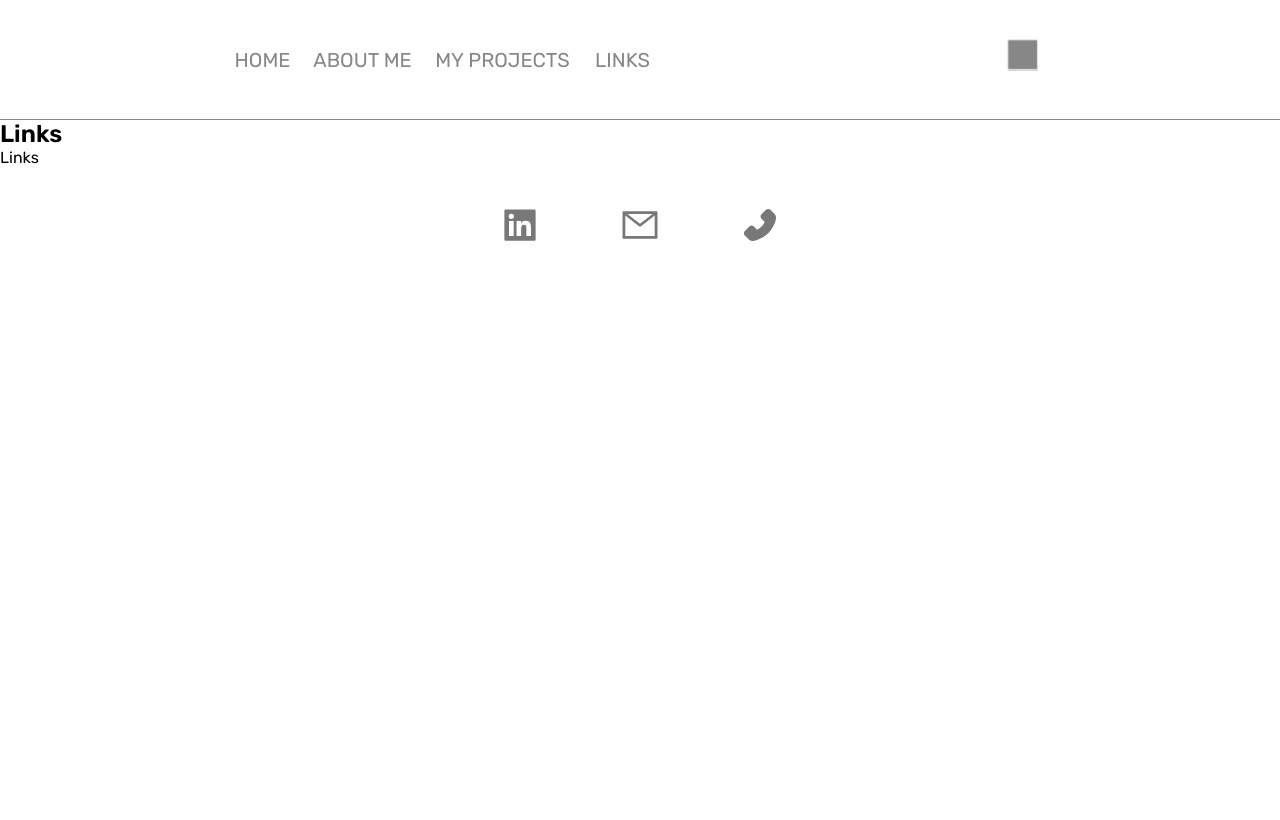
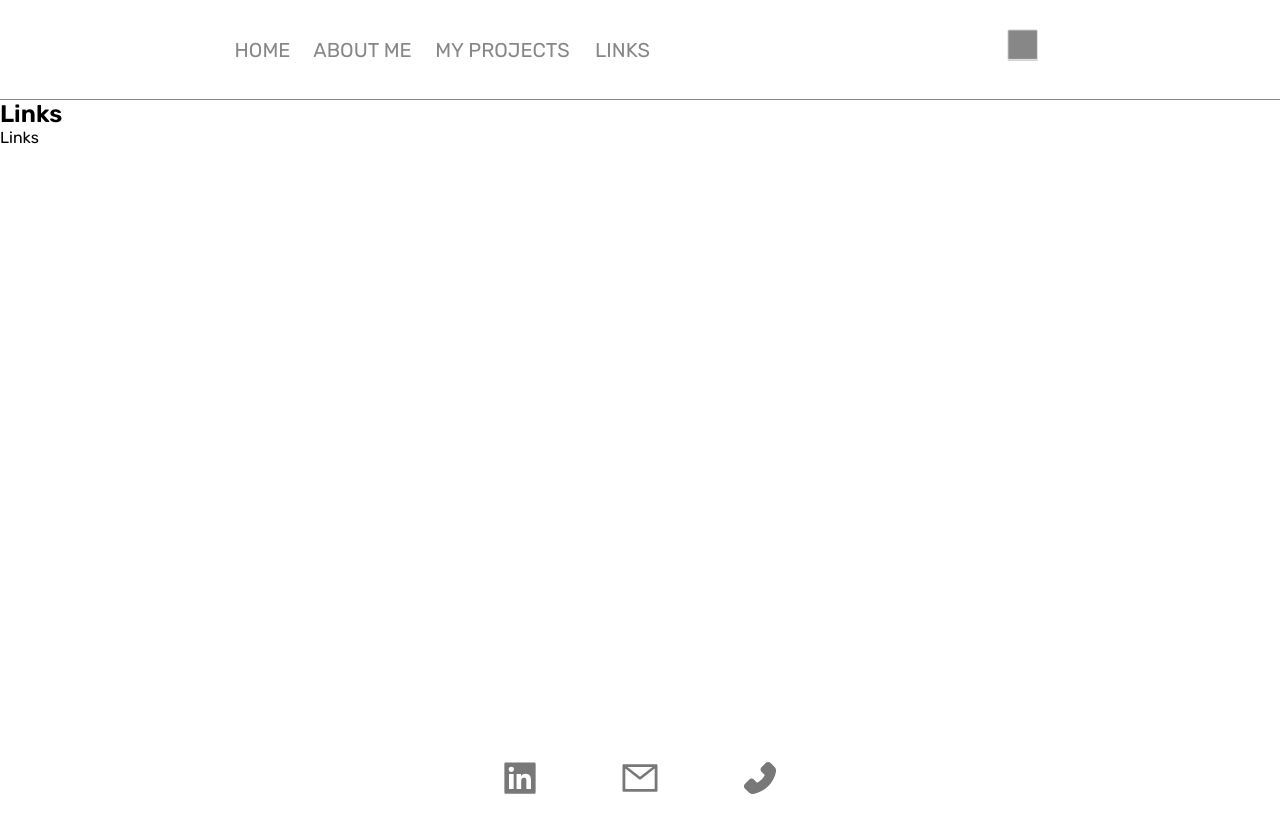
Before and after one commit to molekJ/profil-page, a React (Create React App) app: page /links in a window 1280 px wide. Built offline with nearby package versions, Linux system fonts and the light colour scheme.

Commit message:
footer position changed. It is always on the bottom

```diff
--- a/src/GlobalStyles.tsx
+++ b/src/GlobalStyles.tsx
@@ -21,6 +21,7 @@ export const GlobalStyle = createGlobalStyle`
 
 body {
     min-width: 100px;
+    min-height: 100vh;
     font-family: 'Rubik', sans-serif;
 }
 
--- a/src/components/Navbar/NavbarStyled.tsx
+++ b/src/components/Navbar/NavbarStyled.tsx
@@ -79,7 +79,7 @@ export const MainContainerWeb = styled.div`
   z-index: 999;
   background-color: var(--white);
   display: flex;
-  height: 120px;
+  height: 100px;
   justify-content: space-around;
   color: var(--darkgrey);
   font-size: 20px;
--- a/src/components/ProjectSection/ProjectSectionStyled.tsx
+++ b/src/components/ProjectSection/ProjectSectionStyled.tsx
@@ -8,7 +8,7 @@ export const ProjectsContainer = styled.div<LightBg>`
   background: var(--darkgrey);
   padding: 100px 50px;
   color: white;
-
+  min-height: calc(100vh - 200px);
   background: ${({ lightBg }) =>
     lightBg ? "var(--white)" : "var(--darkgrey)"};
 
--- a/src/pages/AboutMe/AboutMe.tsx
+++ b/src/pages/AboutMe/AboutMe.tsx
@@ -1,8 +1,10 @@
+import { Container } from "./AboutMeStyled";
+
 export const AboutMe = () => {
   return (
-    <>
+    <Container>
       <h2>About</h2>
       <p>About</p>
-    </>
+    </Container>
   );
 };
--- /dev/null
+++ b/src/pages/AboutMe/AboutMeStyled.tsx
@@ -0,0 +1,5 @@
+import styled from "styled-components";
+
+export const Container = styled.div`
+  min-height: calc(100vh - 180px);
+`;
--- a/src/pages/Home/HomeStyled.tsx
+++ b/src/pages/Home/HomeStyled.tsx
@@ -11,6 +11,8 @@ export const Container = styled.div`
   color: var(--darkgrey);
   letter-spacing: 1px;
   text-align: right;
+  margin-bottom: 100px;
+  min-height: calc(100vh - 300px);
   h2 {
     font-size: 80px;
     margin-right: 100px;
@@ -65,7 +67,7 @@ export const Container = styled.div`
     p:last-of-type {
       margin-right: 50px;
       font-size: 40px;
-      margin-bottom: 20px;
+      /* margin-bottom: 20px; */
     }
   }
 `;
--- a/src/pages/Links/Links.tsx
+++ b/src/pages/Links/Links.tsx
@@ -1,8 +1,10 @@
+import { Container } from "./LinksStyled";
+
 export const Links = () => {
   return (
-    <>
+    <Container>
       <h2>Links</h2>
       <p>Links</p>
-    </>
+    </Container>
   );
 };
--- /dev/null
+++ b/src/pages/Links/LinksStyled.tsx
@@ -0,0 +1,5 @@
+import styled from "styled-components";
+
+export const Container = styled.div`
+  min-height: calc(100vh - 180px);
+`;
```
